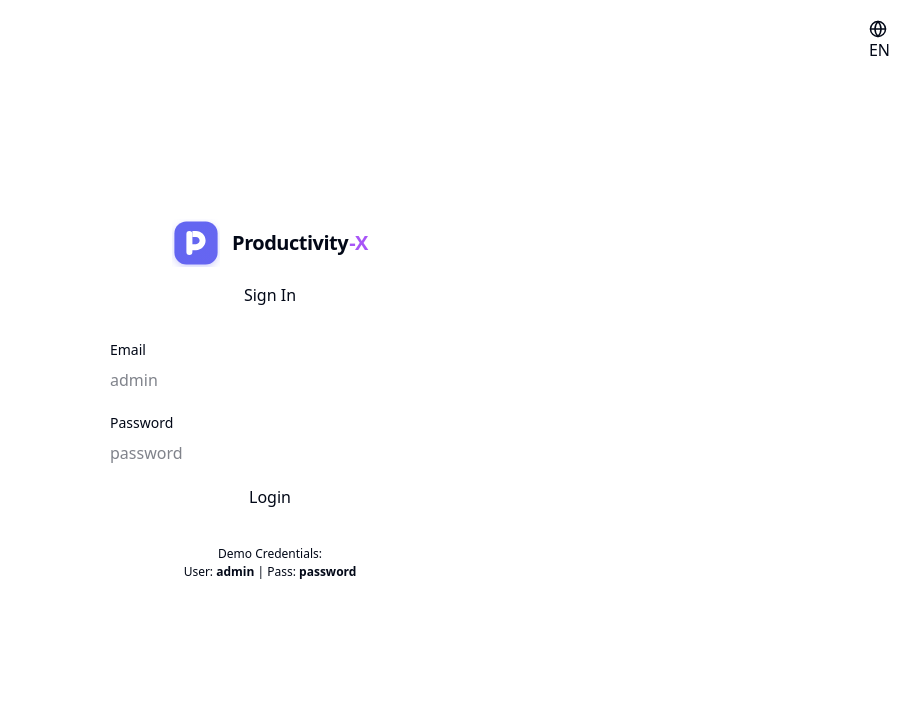
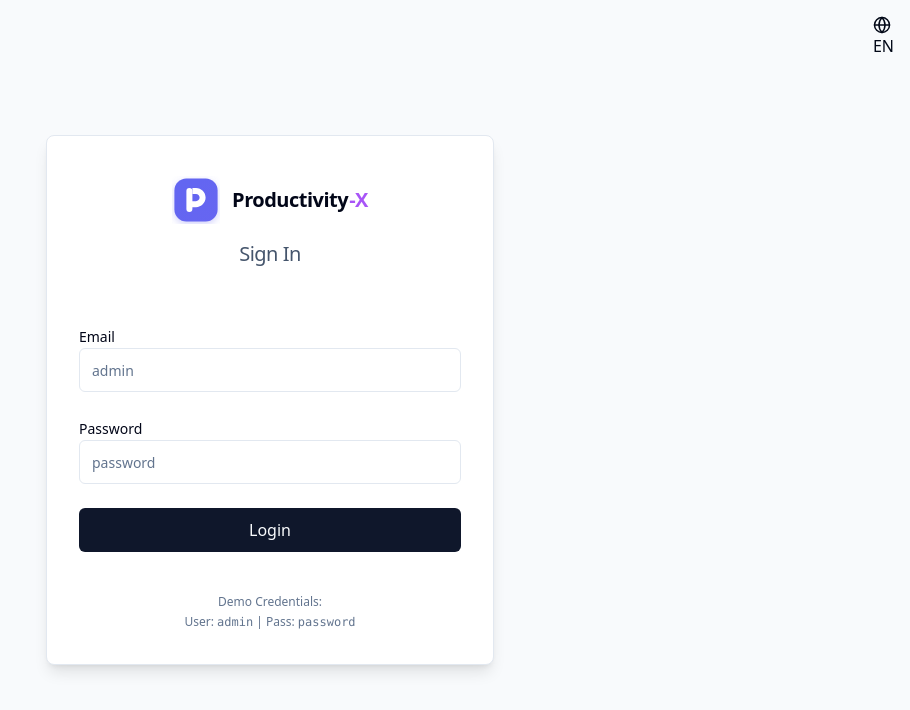
Before and after one commit to paul9202/productivity-management-platform, a React (Vite) app in the folder frontend/: page /login in a window 1280 px wide. Shown: the top 710 px of the page, without its empty margins (370-1280 px from the left). Built offline with nearby package versions, Linux system fonts and the light colour scheme.

Commit message:
refactored the Login Page to fix the CSS issues

```diff
--- a/frontend/src/pages/Login.tsx
+++ b/frontend/src/pages/Login.tsx
@@ -2,6 +2,7 @@ import React, { useState } from 'react';
 import { useAuth } from '../context/AuthContext';
 import { useApi } from '../api';
 import { useNavigate } from 'react-router-dom';
+import { Button, Input, Card, CardHeader, CardTitle, CardContent } from '../components/ui';
 
 import { useTranslation } from 'react-i18next';
 import { LanguageSwitcher } from '../components/common/LanguageSwitcher';
@@ -33,52 +34,64 @@ const Login: React.FC = () => {
     };
 
     return (
-        <div style={{ height: '100vh', display: 'flex', alignItems: 'center', justifyContent: 'center', background: 'var(--bg-body)' }}>
-            <div style={{ position: 'absolute', top: 20, right: 20 }}>
+        <div className="min-h-screen w-full flex items-center justify-center bg-slate-50 dark:bg-slate-900">
+            <div className="absolute top-4 right-4">
                 <LanguageSwitcher />
             </div>
-            <div className="card" style={{ width: 400, padding: 40 }}>
-                <div style={{ textAlign: 'center', marginBottom: 32, display: 'flex', flexDirection: 'column', alignItems: 'center' }}>
+
+            <Card className="w-full max-w-md shadow-lg border-0 sm:border">
+                <CardHeader className="space-y-4 flex flex-col items-center justify-center pt-10">
                     <Logo size={48} showText={true} />
-                    <div style={{ color: 'var(--text-muted)', marginTop: '1rem' }}>{t('pages.login.title')}</div>
-                </div>
-
-                <form onSubmit={handleLogin} style={{ display: 'flex', flexDirection: 'column', gap: 20 }}>
-                    <div>
-                        <label style={{ display: 'block', marginBottom: 8, fontSize: '0.875rem', fontWeight: 500 }}>{t('pages.login.email_label')}</label>
-                        <input
+                    <CardTitle className="text-xl font-medium text-slate-600 dark:text-slate-400">
+                        {t('pages.login.title')}
+                    </CardTitle>
+                </CardHeader>
+                <CardContent className="p-8">
+                    <form onSubmit={handleLogin} className="space-y-6">
+                        <div className="space-y-2">
+                            <label className="text-sm font-medium leading-none peer-disabled:cursor-not-allowed peer-disabled:opacity-70">
+                                {t('pages.login.email_label')}
+                            </label>
+                            <Input
                                 type="text"
-                            className="input-field"
                                 value={username}
                                 onChange={e => setUsername(e.target.value)}
                                 placeholder="admin"
                                 required
+                                className="h-11"
                             />
                         </div>
-                    <div>
-                        <label style={{ display: 'block', marginBottom: 8, fontSize: '0.875rem', fontWeight: 500 }}>{t('pages.login.password_label')}</label>
-                        <input
+                        <div className="space-y-2">
+                            <label className="text-sm font-medium leading-none peer-disabled:cursor-not-allowed peer-disabled:opacity-70">
+                                {t('pages.login.password_label')}
+                            </label>
+                            <Input
                                 type="password"
-                            className="input-field"
                                 value={password}
                                 onChange={e => setPassword(e.target.value)}
                                 placeholder="password"
                                 required
+                                className="h-11"
                             />
                         </div>
 
-                    {error && <div style={{ color: 'var(--danger)', fontSize: '0.875rem', textAlign: 'center' }}>{error}</div>}
+                        {error && (
+                            <div className="p-3 text-sm text-red-500 bg-red-50 rounded-md border border-red-200 dark:bg-red-900/20 dark:border-red-900">
+                                {error}
+                            </div>
+                        )}
 
-                    <button type="submit" className="btn-primary" disabled={loading} style={{ width: '100%', justifyContent: 'center' }}>
+                        <Button type="submit" className="w-full h-11 text-base" disabled={loading}>
                             {loading ? '...' : t('pages.login.submit')}
-                    </button>
+                        </Button>
 
-                    <div style={{ fontSize: '0.75rem', color: 'var(--text-muted)', textAlign: 'center', marginTop: 16 }}>
+                        <div className="text-xs text-center text-slate-500 mt-4 leading-relaxed">
                             Demo Credentials:<br />
-                        User: <b>admin</b> | Pass: <b>password</b>
+                            User: <span className="font-mono font-medium">admin</span> | Pass: <span className="font-mono font-medium">password</span>
                         </div>
                     </form>
-            </div>
+                </CardContent>
+            </Card>
         </div>
     );
 };
```
Lines whose indentation alone changed are shown as unchanged.
